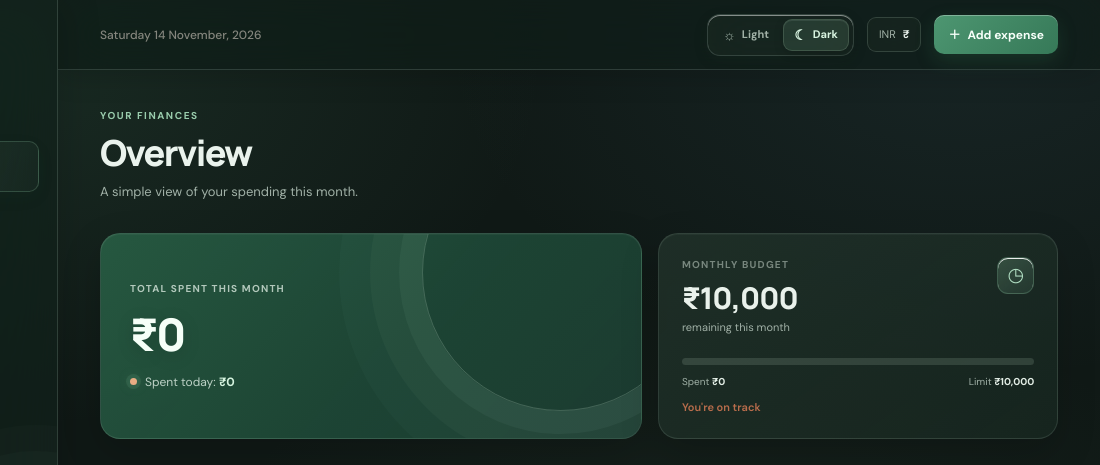
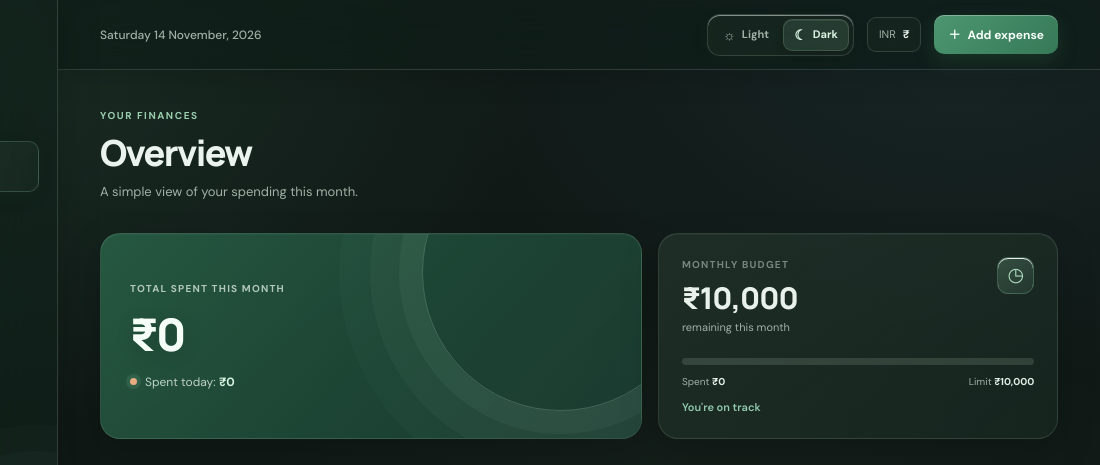
Before and after one commit to mourya-2007/daily-expense-tracker, a plain HTML site: page index.html in a window 1280 px wide. Both pictures are taken after a click on the button "Dark mode". Shown: the top 465 px of the page, 180-1280 px from the left. Drawn offline with nearby package versions, Linux system fonts and the light colour scheme.

Commit message:
Align dark theme component colour tokens

```diff
--- a/css/style.css
+++ b/css/style.css
@@ -825,3 +825,20 @@ html[data-theme="dark"] .budget-foot strong { color: #e3eee6; }
 @media (prefers-reduced-motion: reduce) {
   html, body, .panel, .theme-option { transition: none !important; }
 }
+
+
+/* Keep legacy component tokens aligned with the selected appearance. */
+html[data-theme="dark"] {
+  --bg: #101916;
+  --sidebar: #172820;
+  --panel: #1c2b24;
+  --panel-raised: #263a2f;
+  --field: #14231c;
+  --line: rgba(211,235,220,.13);
+  --text: #e5eee8;
+  --muted: #a1b1a7;
+  --green: #92c9ac;
+  --green-soft: rgba(113,183,143,.14);
+  --green-deep: #203b2c;
+  --red: #f28b80;
+}
```
